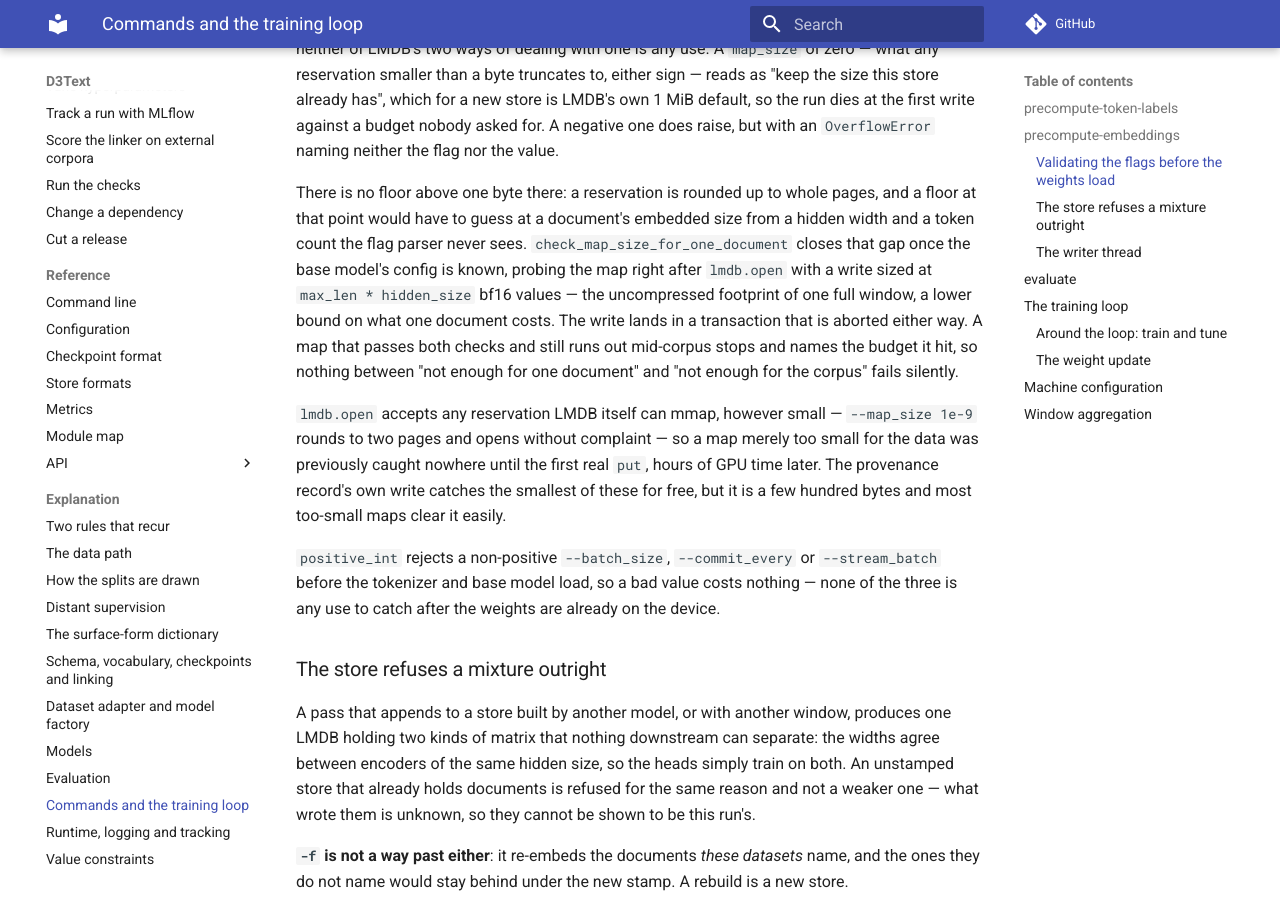
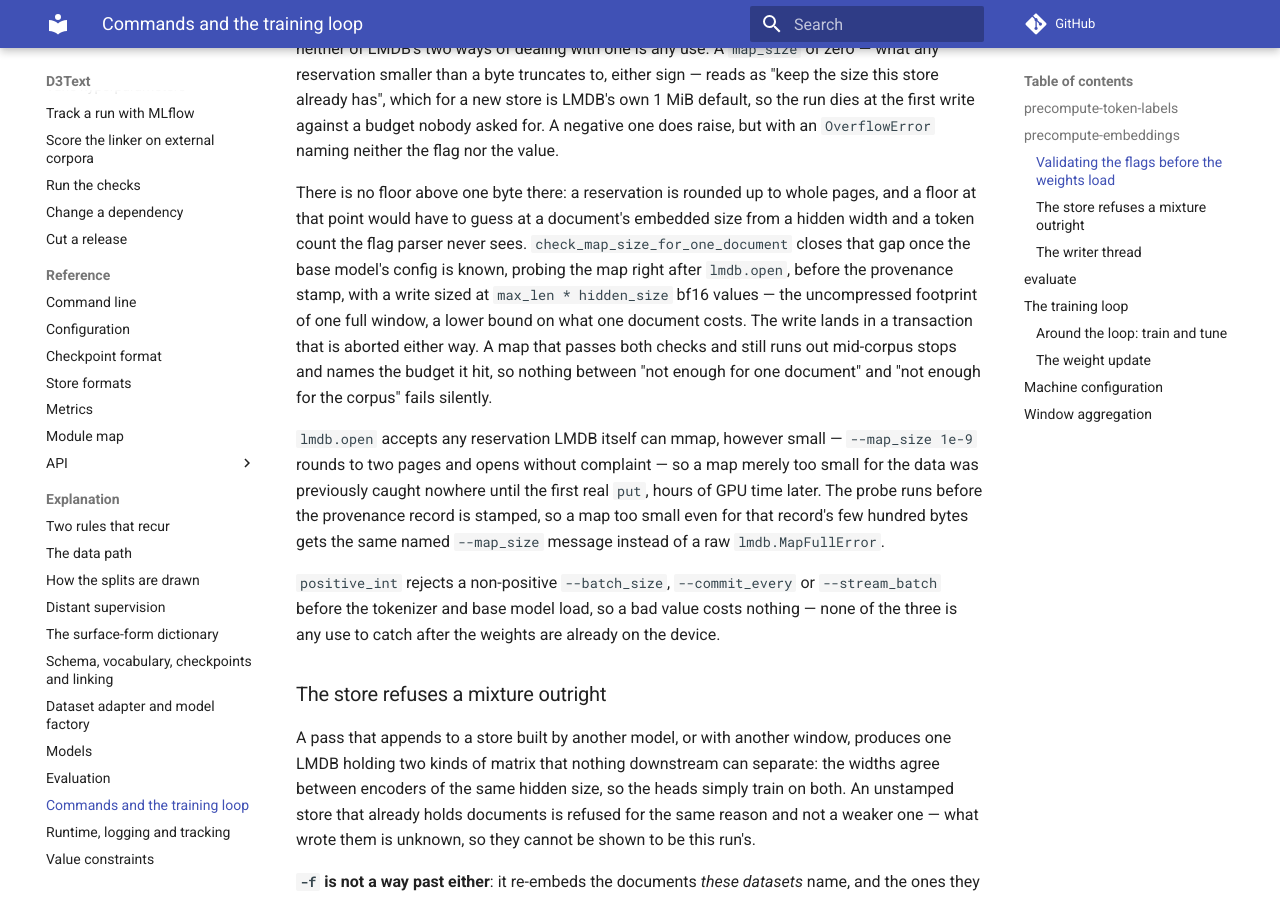
Before and after one commit to manuquadros/d3text, an MkDocs documentation site: the page built from docs/explanation/cli-and-training.md, in a window 1280 px wide and 900 px high, scrolled down 2000 px. Built offline with MkDocs 1.6.1 and Material for MkDocs 9.7.7, drawn with Linux system fonts in a browser that asks for light colours; comment, search, counter and statistics services are not loaded.

Commit message:
fix: probe the map for one document before stamping provenance
With `--map_size 1e-9` the map is two pages, and the provenance stamp's
`put` raised a bare `lmdb.MapFullError` before
`check_map_size_for_one_document` could name `--map_size`. Run the probe
first; it aborts its transaction, so it writes nothing. The docs claimed
the provenance write caught tiny maps for free.

```diff
--- a/docs/explanation/cli-and-training.md
+++ b/docs/explanation/cli-and-training.md
@@ -97,8 +97,8 @@ There is no floor above one byte there: a reservation is rounded up to whole
 pages, and a floor at that point would have to guess at a document's embedded
 size from a hidden width and a token count the flag parser never sees.
 `check_map_size_for_one_document` closes that gap once the base model's config
-is known, probing the map right after `lmdb.open` with a write sized at
-`max_len * hidden_size` bf16 values — the uncompressed footprint of one full
+is known, probing the map right after `lmdb.open`, before the provenance
+stamp, with a write sized at `max_len * hidden_size` bf16 values — the uncompressed footprint of one full
 window, a lower bound on what one document costs. The write lands in a
 transaction that is aborted either way. A map that passes both checks and still
 runs out mid-corpus stops and names the budget it hit, so nothing between "not
@@ -107,9 +107,9 @@ enough for one document" and "not enough for the corpus" fails silently.
 `lmdb.open` accepts any reservation LMDB itself can mmap, however small —
 `--map_size 1e-9` rounds to two pages and opens without complaint — so a map
 merely too small for the data was previously caught nowhere until the first real
-`put`, hours of GPU time later. The provenance record's own write catches the
-smallest of these for free, but it is a few hundred bytes and most too-small
-maps clear it easily.
+`put`, hours of GPU time later. The probe runs before the provenance record is
+stamped, so a map too small even for that record's few hundred bytes gets the
+same named `--map_size` message instead of a raw `lmdb.MapFullError`.
 
 `positive_int` rejects a non-positive `--batch_size`, `--commit_every` or
 `--stream_batch` before the tokenizer and base model load, so a bad value
```
Also changed, not shown: 2 other files.
